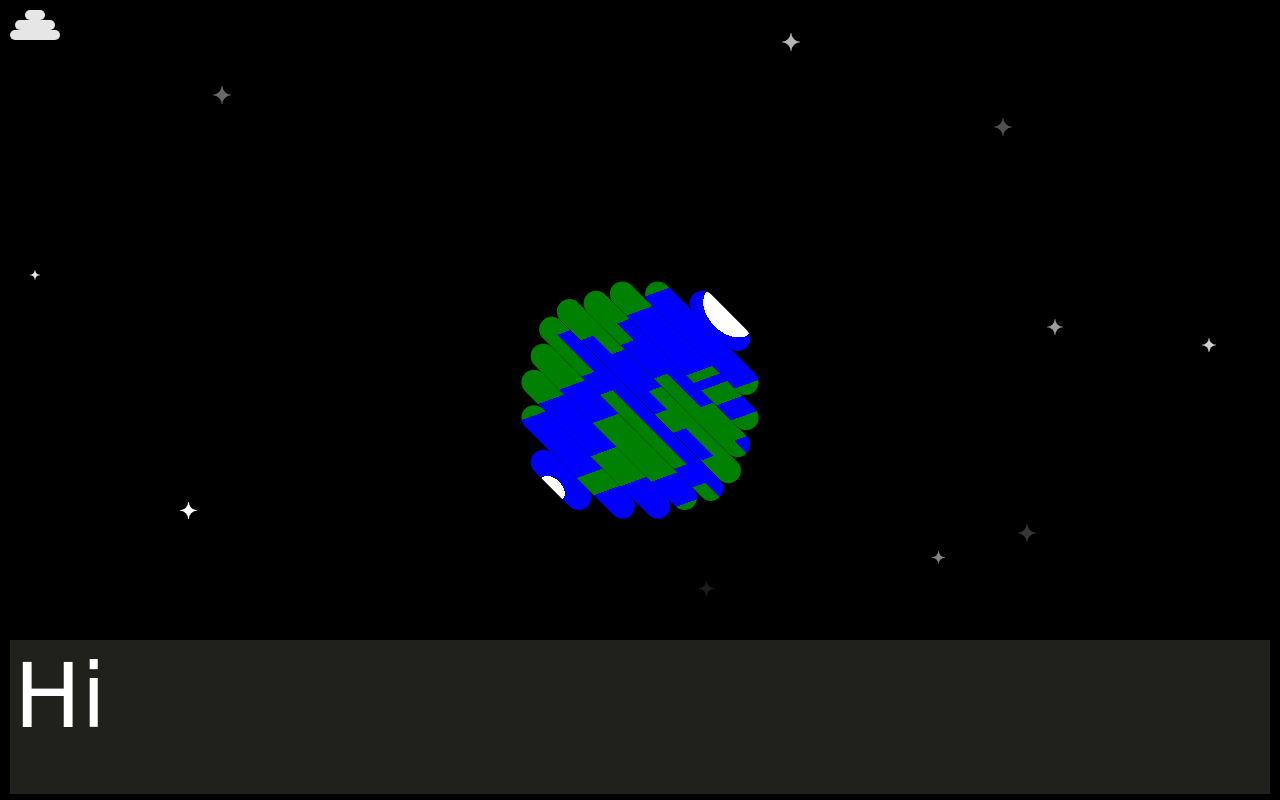
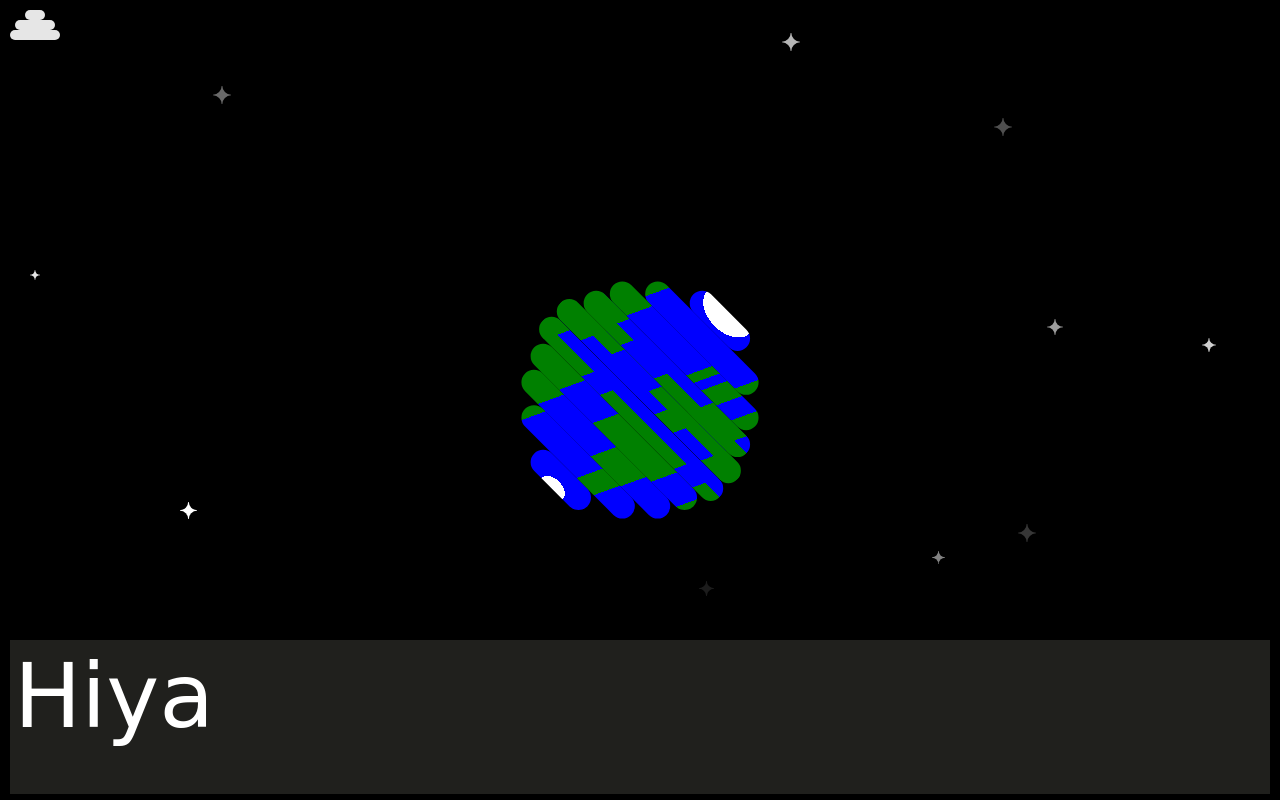
Before and after one commit to GavinMcWhinnie/Gavins-Website, a plain HTML site: page index.html in a window 1280 px wide. Drawn offline with Linux system fonts and the light colour scheme; a web font is replaced by a local one.

Commit message:
balh
blah

```diff
--- a/index.html
+++ b/index.html
@@ -11,6 +11,6 @@
     <div id="cloud"></div>
     <script type='text/javascript' src='cloud.js'></script>
     <script type='text/javascript' src='starySky.js'></script>
-    <div id='content'>Hi</div>
+    <div id='content'>Hiya</div>
 </body>
 </html>
```
